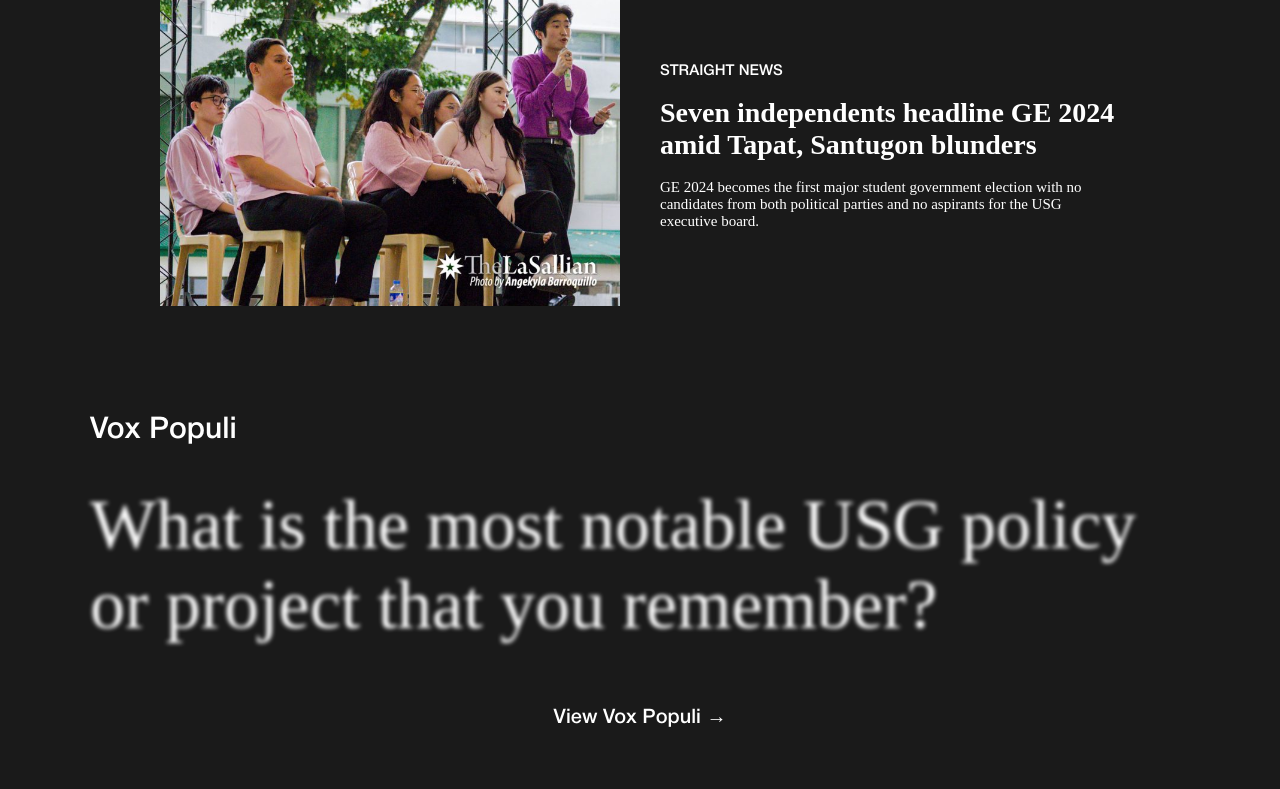
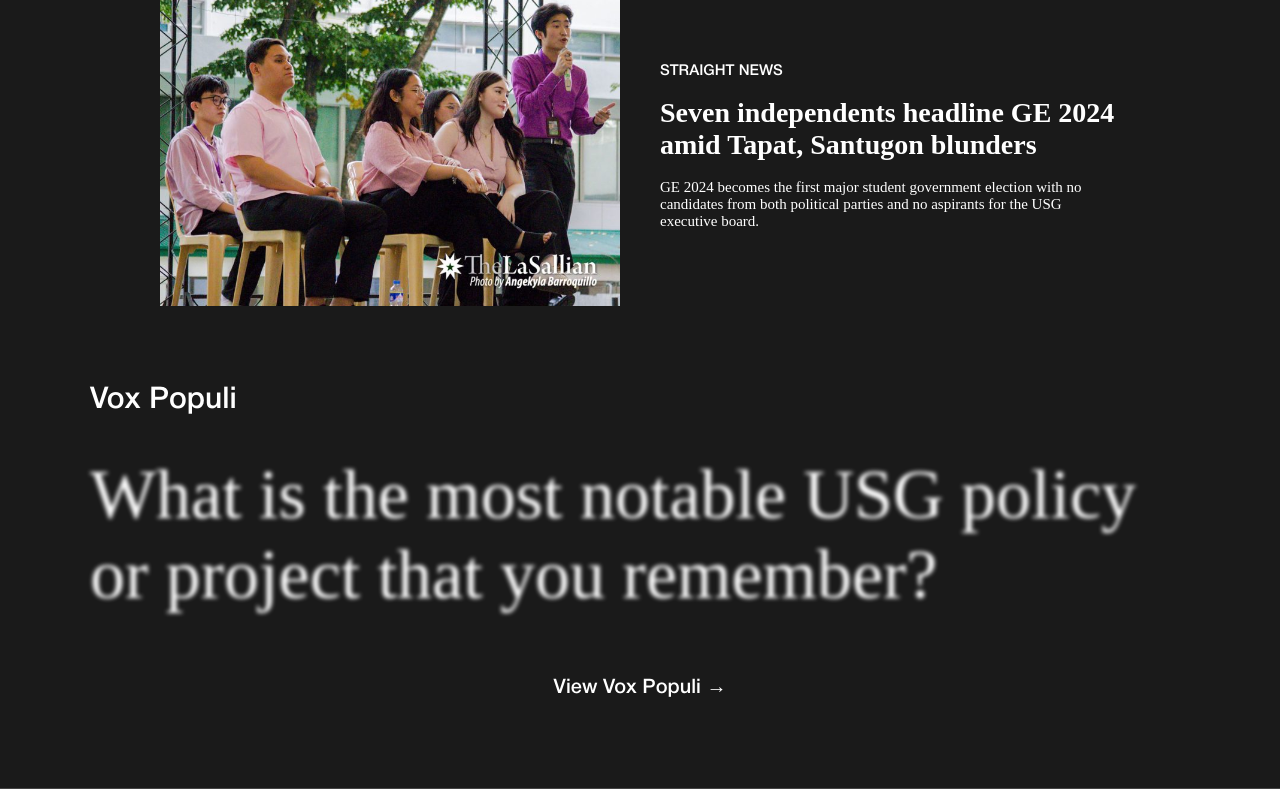
Before and after one commit to thelasallian/ge2024, a PHP site: page / in a window 1280 px wide. Shown: the part 1586-2375 px from the top of the page. Run offline with PHP 8.4, Linux system fonts and the light colour scheme; data that the repository does not hold is empty; grey boxes are pictures that could not be loaded.

Commit message:
fix: Adjust the top margin of the vox populi section

```diff
--- a/public/css/index.css
+++ b/public/css/index.css
@@ -241,7 +241,7 @@ body {
 
 /* Vox populi */
 .voxpopuli {
-  margin: 40px 0px;
+  margin: 10px 0px 30px 0px;
   display: flex;
   flex-direction: column;
 }
```
